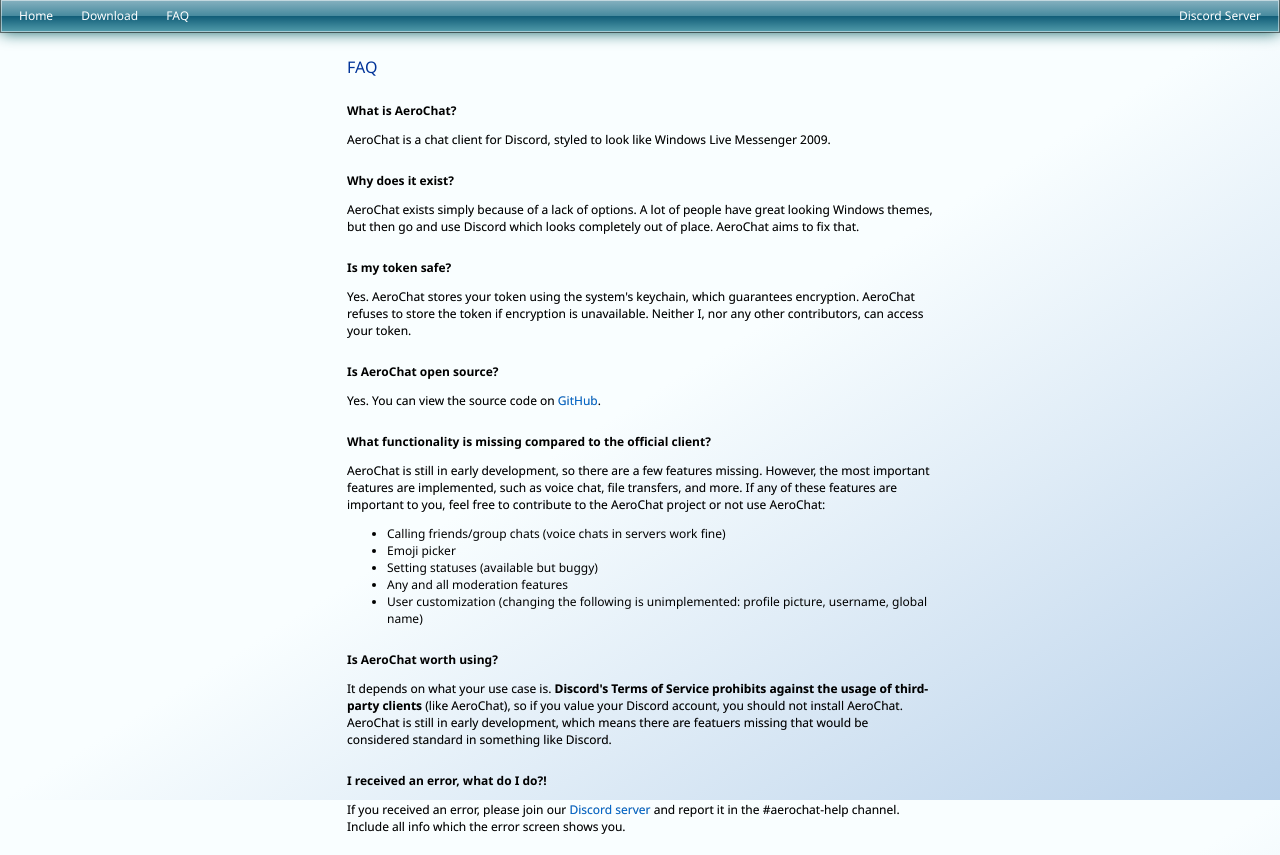
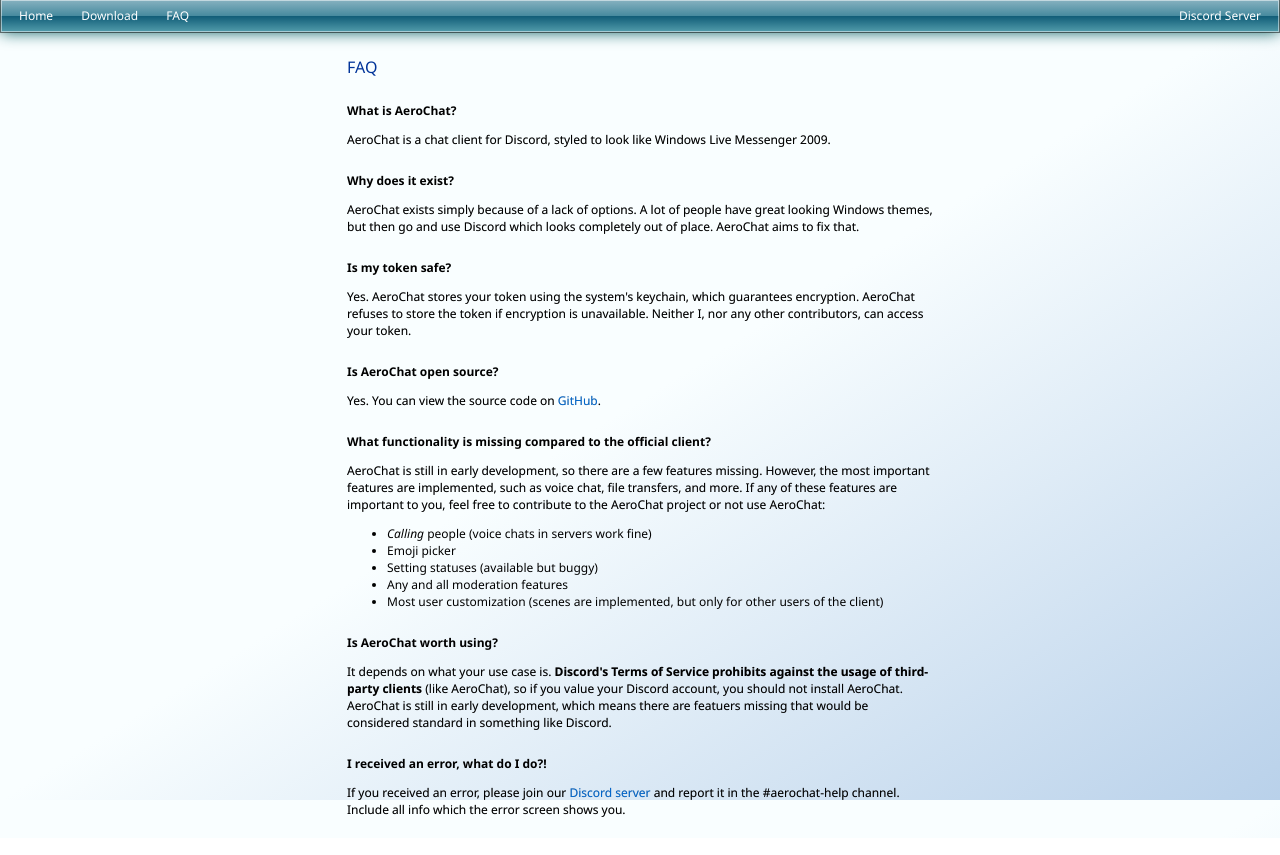
Before and after one commit to Nostalgia-09/aerochat.live, a SvelteKit app: page /faq in a window 1280 px wide. Built offline with nearby package versions, Linux system fonts and the light colour scheme.

Commit message:
clarify faq

```diff
--- a/src/routes/faq/+page.svelte
+++ b/src/routes/faq/+page.svelte
@@ -41,18 +41,22 @@
 			AeroChat project or not use AeroChat:
 		</p>
 		<ul>
-			<li>Calling friends/group chats (voice chats in servers work fine)</li>
+			<li><i>Calling</i> people (voice chats in servers work fine)</li>
 			<li>Emoji picker</li>
 			<li>Setting statuses (available but buggy)</li>
 			<li>Any and all moderation features</li>
 			<li>
-				User customization (changing the following is unimplemented: profile picture,
-				username, global name)
+				Most user customization (scenes are implemented, but only for other users of the
+				client)
 			</li>
 		</ul>
 		<h2>Is AeroChat worth using?</h2>
 		<p>
-			It depends on what your use case is. <b>Discord's Terms of Service prohibits against the usage of third-party clients</b> (like AeroChat), so if you value your Discord account, you should not install AeroChat. AeroChat is still in early development, which means there are featuers missing that would be considered standard in something like Discord.
+			It depends on what your use case is. <b
+				>Discord's Terms of Service prohibits against the usage of third-party clients</b
+			> (like AeroChat), so if you value your Discord account, you should not install AeroChat.
+			AeroChat is still in early development, which means there are featuers missing that would
+			be considered standard in something like Discord.
 		</p>
 		<h2>I received an error, what do I do?!</h2>
 		<p>
```
